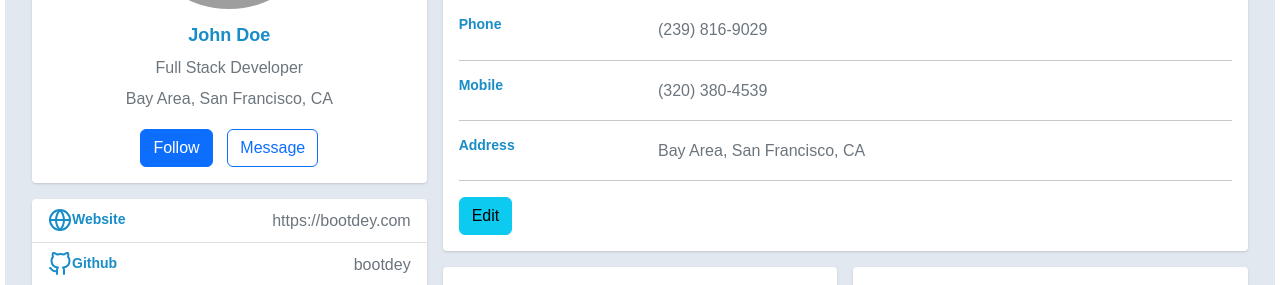
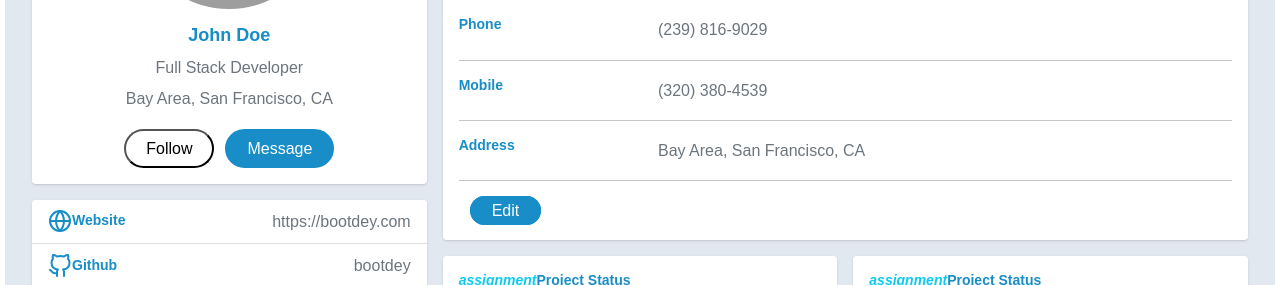
Before and after one commit to HimanshuSuratiya/SkillerWebnMob, a React (Create React App) app: page / in a window 1280 px wide. Shown: the part 7720-8005 px from the top of the page. Built offline with nearby package versions, Linux system fonts and the light colour scheme; grey boxes are pictures that could not be loaded.

Commit message:
Improve small bugs

```diff
--- a/src/Components/LandingPageComponents/Categories/Categories.js
+++ b/src/Components/LandingPageComponents/Categories/Categories.js
@@ -94,7 +94,7 @@ const Categories = () => {
                         <div className="col-md-12">
                             <div className="p-t80">
                                 <div>
-                                    <div className="swiper-wrapper">
+                                    <div className="swiper-wrapper categoriesDot">
                                         <Swiper
                                             slidesPerView={5}
                                             spaceBetween={30}
--- a/src/Components/LandingPageComponents/Testimonial/Testimonial.js
+++ b/src/Components/LandingPageComponents/Testimonial/Testimonial.js
@@ -11,7 +11,7 @@ SwiperCore.use([Navigation, Pagination, Autoplay, Virtual]);
 
 const Testimonial = () => {
 
-    const CategoriesData = [
+    const TestimonialData = [
         {
             imgSource: Images.web,
             text: 'Web Development',
@@ -78,7 +78,7 @@ const Testimonial = () => {
         },
     ]
 
-    const slides = CategoriesData.map((item, index) => {
+    const slides = TestimonialData.map((item, index) => {
         return (
             <SwiperSlide key={`slide-${index}`} style={{ listStyle: "none" }}>
                 <div className="swiper-slide">
--- a/src/Components/Profile/Profile.css
+++ b/src/Components/Profile/Profile.css
@@ -59,3 +59,32 @@
 .shadow-none {
     box-shadow: none !important;
 }
+
+.profileMessageBtn {
+    color: #ffffff;
+    margin-left: 11px;
+    background: #188dc7;
+    padding: 4px 20px;
+    transition: .5s;
+    border-radius: 20px;
+    border: 2px solid #188dc7;
+}
+
+.profileMessageBtn:hover {
+    color: black;
+    border: 2px solid #188dc7;
+    background: #8fc1e2;
+}
+
+.profileFollowBtn {
+    background: #fff;
+    color: #000;
+    padding: 4px 20px;
+    transition: .5s;
+    border-radius: 20px;
+}
+
+.profileFollowBtn:hover {
+    background: #188dc7a8;
+    color: #fff;
+}
--- a/src/Components/Profile/Profile.js
+++ b/src/Components/Profile/Profile.js
@@ -17,8 +17,8 @@ const Profile = () => {
                                             <p className="text-secondary mb-1">Full Stack Developer</p>
                                             <p className="text-muted font-size-sm">Bay Area, San Francisco, CA</p>
                                             <div style={{ display: 'flex', justifyContent: 'space-evenly' }}>
-                                                <button className="btn btn-primary">Follow</button>
-                                                <button className="btn btn-outline-primary">Message</button>
+                                                <button className="profileFollowBtn">Follow</button>
+                                                <button className="profileMessageBtn">Message</button>
                                             </div>
                                         </div>
                                     </div>
@@ -99,7 +99,7 @@ const Profile = () => {
                                     <hr />
                                     <div className="row">
                                         <div className="col-sm-12">
-                                            <a className="btn btn-info " target="__blank" href="https://www.bootdey.com/snippets/view/profile-edit-data-and-skills">Edit</a>
+                                            <a className="profileMessageBtn" target="__blank" href="https://www.bootdey.com/snippets/view/profile-edit-data-and-skills">Edit</a>
                                         </div>
                                     </div>
                                 </div>
--- a/src/Css/Custom.css
+++ b/src/Css/Custom.css
@@ -844,6 +844,10 @@ a.navbar-brand {
     line-height: 23px;
 }
 
+.navbar-expand-md .navbar-nav .dropdown-menu {
+    top: 55px;
+}
+
 /******************Start the banner*****************/
 .aon-banner-wrap {
     position: relative;
@@ -977,6 +981,10 @@ a.navbar-brand {
     list-style-type: none;
     display: grid;
     grid-template-columns: 1fr 1fr 1fr;
+}
+
+.categoriesDot .swiper-pagination-bullets-dynamic {
+    height: 20px;
 }
 
 .CategoriesList li {
```
Also changed, not shown: src/Components/LandingPageComponents/Vendor/Vendor.js.
